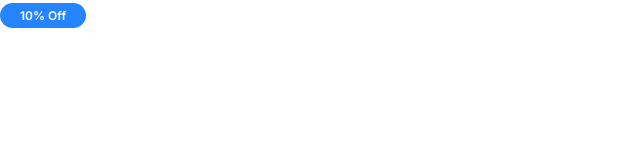
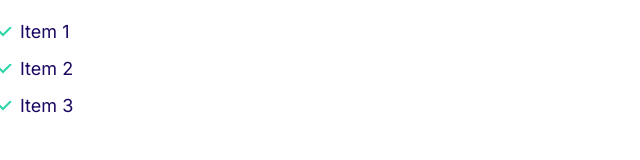
Before and after one commit to PawanGunawardhana/PIGhost, a plain HTML site: page index.html in a window 1280 px wide. Shown: the whole page, without its empty margins (0-640 px from the left). Drawn offline with Linux system fonts and the light colour scheme.

Commit message:
Define the lists and create lists.html

```diff
--- a/css/styles.css
+++ b/css/styles.css
@@ -121,3 +121,31 @@ a {
         font-size: 1.2rem;
     }
 }
+
+/* Lists */
+.list {
+    list-style: none;
+    padding-left: 0;
+    color: var(--color-headings);
+}
+
+.list--inline .list__item {
+    display: inline-block;
+    margin-right: 2rem;
+}
+
+.list--tick {
+    list-style-image: url(../images/tick.svg);
+    padding-left: 2rem;
+}
+
+.list--tick .list__item {
+    padding-left: 0.5rem;
+    margin-bottom: 1rem;
+}
+
+@media screen and (min-width: 1024px) {
+    .list--tick .list__item {
+        padding-left: 0;
+    }
+}
--- a/index.html
+++ b/index.html
@@ -14,6 +14,10 @@
     <link rel="stylesheet" href="css/styles.css" />
   </head>
   <body>
-    <span class="badge badge--primary badge--small">10% Off</span>
+    <ul class="list list--tick">
+        <li class="list__item">Item 1</li>
+        <li class="list__item">Item 2</li>
+        <li class="list__item">Item 3</li>
+    </ul>
   </body>
 </html>
```
Also changed, not shown: components/lists.html (added, +5 -0 lines), images/tick.svg (added).
